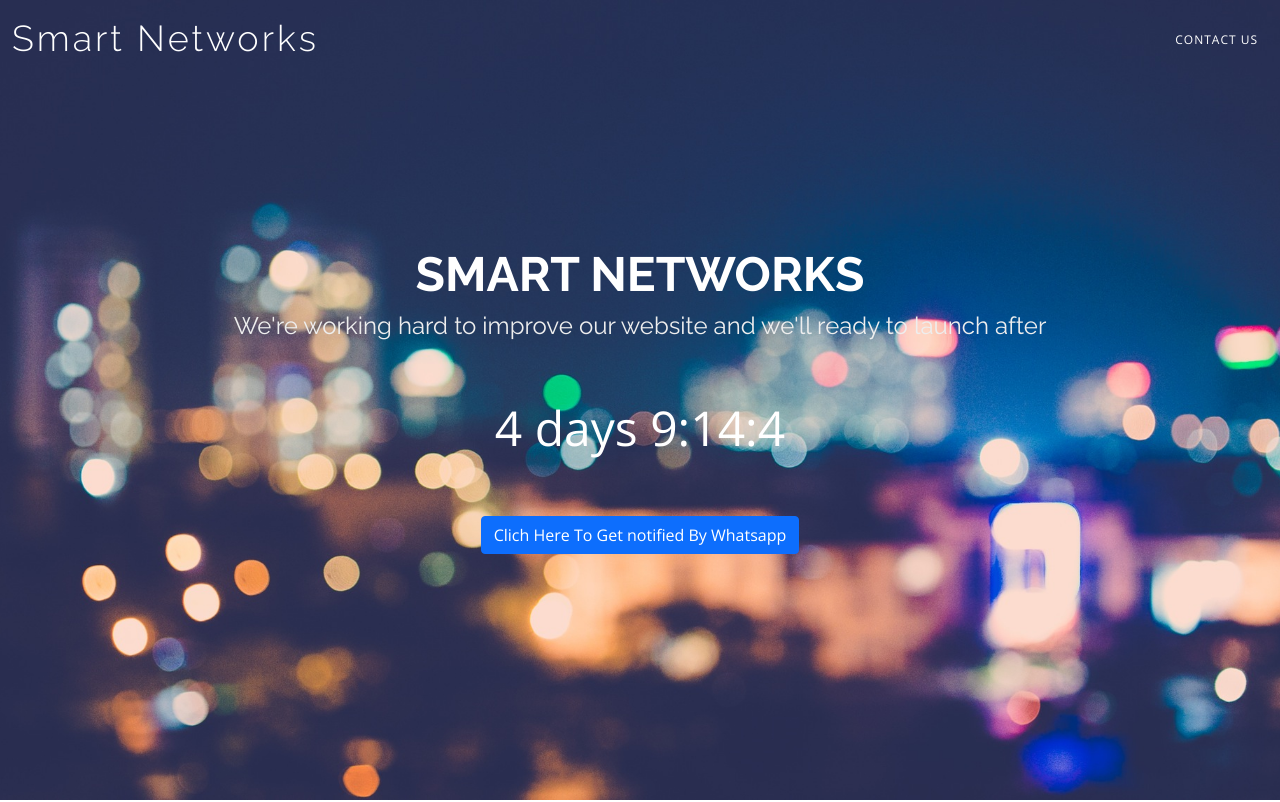
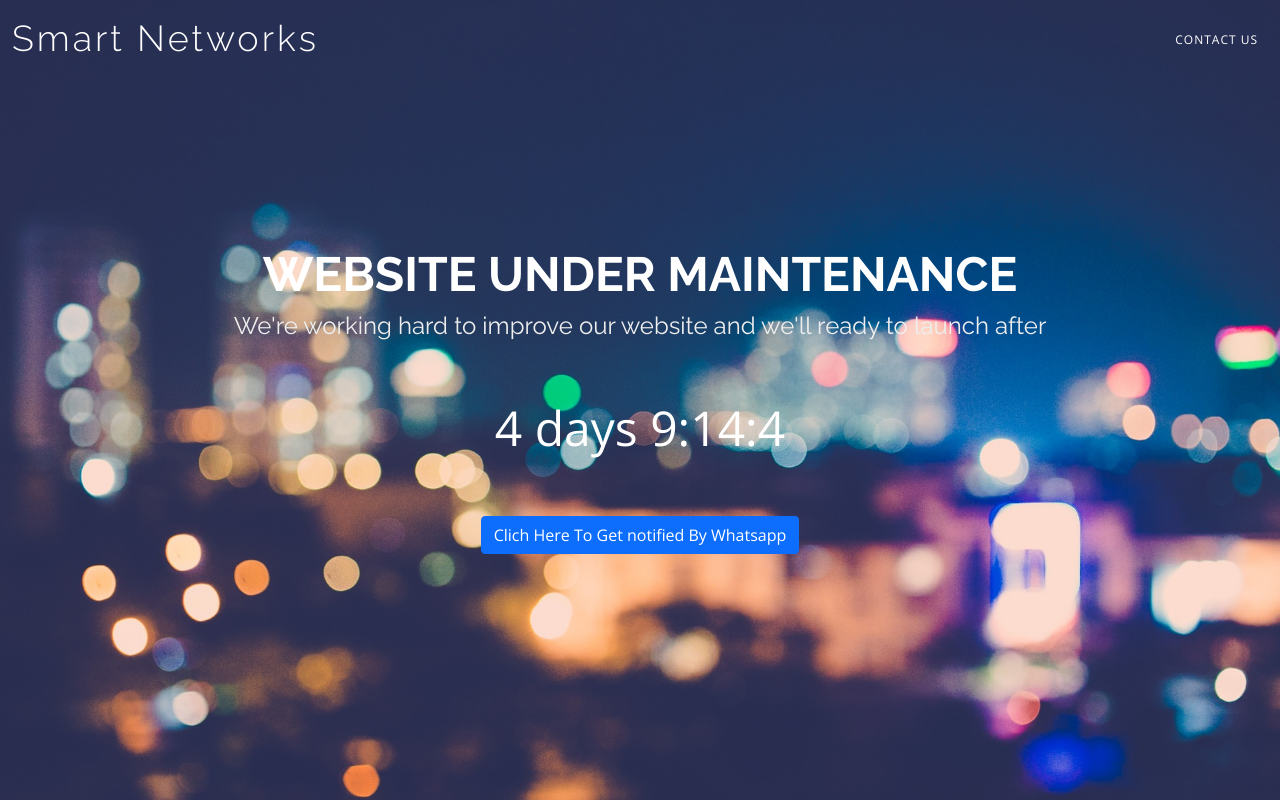
Before and after one commit to ALLANKIPTALAM/UnderMaintenance, a plain HTML site: page index.html in a window 1280 px wide. Shown: the top 802 px of the page. Drawn offline with nearby package versions, Linux system fonts and the light colour scheme.

Commit message:
Update index.html

```diff
--- a/index.html
+++ b/index.html
@@ -53,7 +53,7 @@
   <!-- ======= Hero Section ======= -->
   <section id="hero">
     <div class="hero-container">
-      <h1>Smart Networks</h1>
+      <h1>Website Under Maintenance</h1>
       <h2>We're working hard to improve our website and we'll ready to launch after</h2>
       <div class="countdown" data-count="2022/06/01" data-template="%d days %h:%m:%s"></div>
 
```
